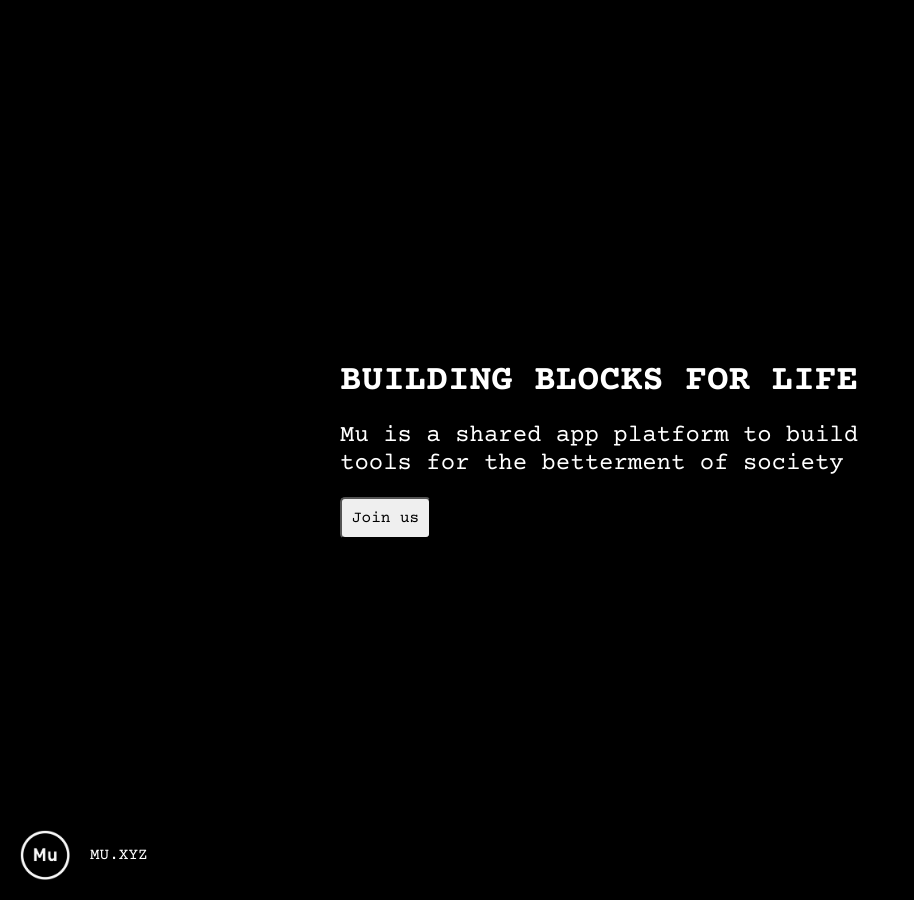
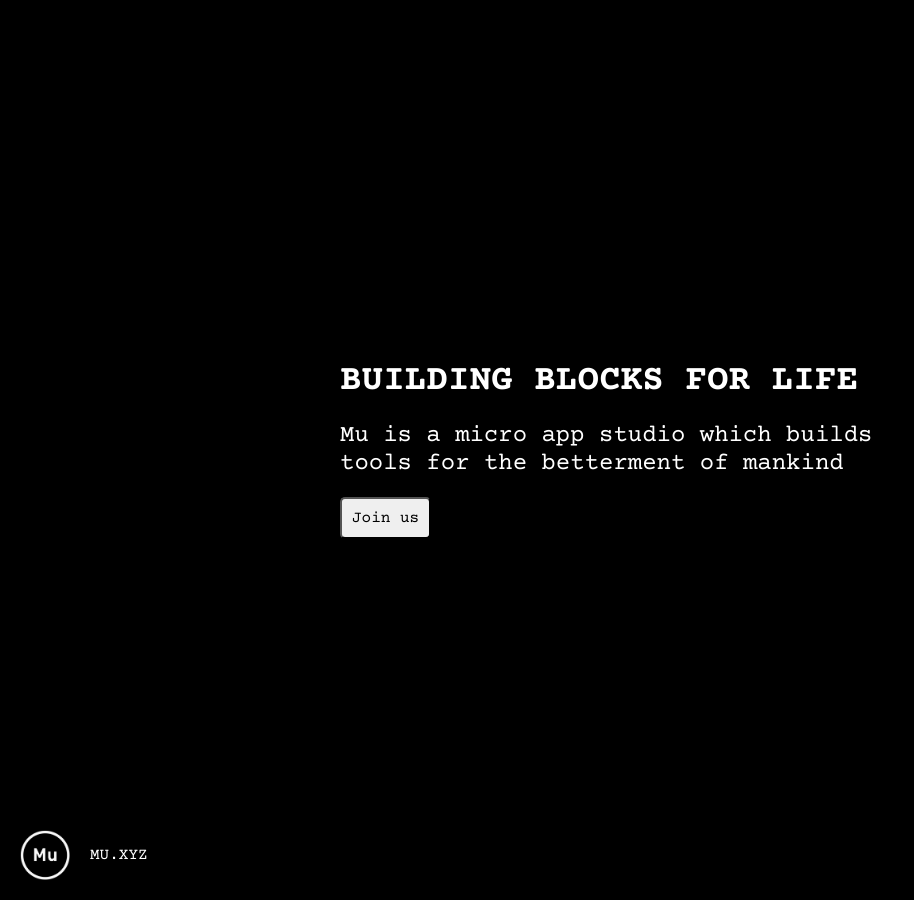
Before and after one commit to muxyz/website, a Jekyll site: the page index.html, which Jekyll copies as it is, in a window 1280 px wide. Shown: the whole page, without its empty margins (0-914 px from the left). Built offline with Jekyll 4.4.1, drawn with Linux system fonts in a browser that asks for light colours.

Commit message:
Update index.html

```diff
--- a/index.html
+++ b/index.html
@@ -20,7 +20,7 @@
     <div class="wrap">
       <div class="inner">
         <h1>building blocks for life</h1>
-        <h2>Mu is a shared app platform to build tools for the betterment of society</h2>
+        <h2>Mu is a micro app studio which builds tools for the betterment of mankind</h2>
 	<a href="mailto:asim@mu.xyz"><button>Join us</button></a>
       </div>
     </div>
```
